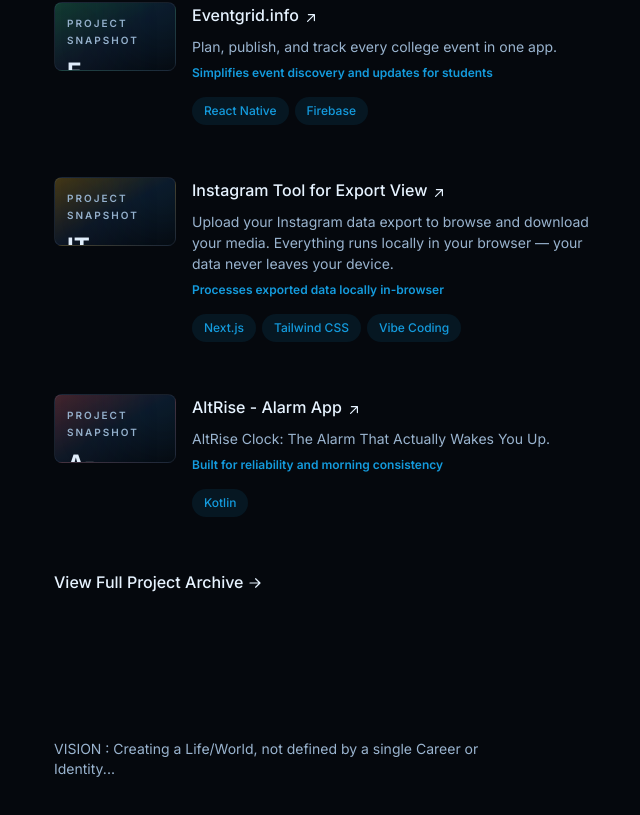
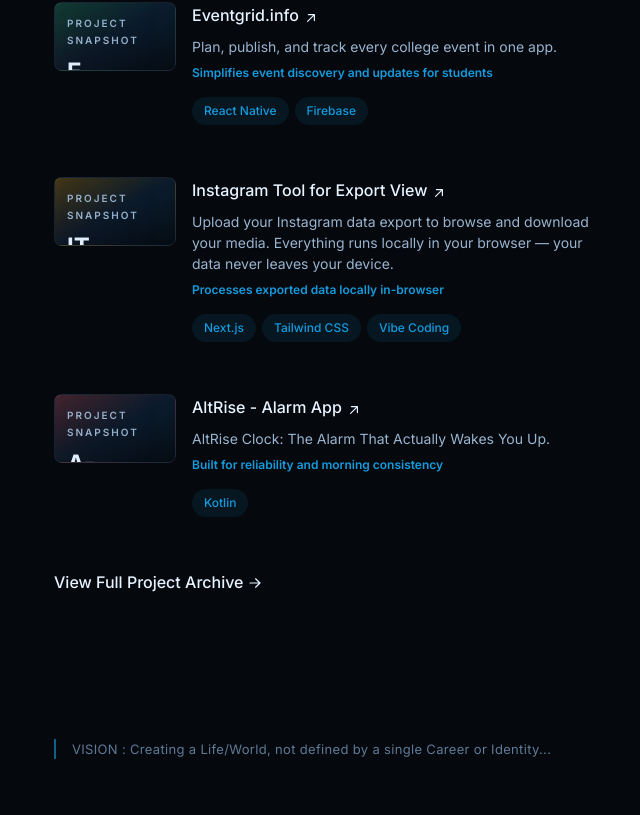
Before and after one commit to adilkt16/portfolio, a Next.js app: page / in a window 1280 px wide. Shown: the part 1546-2361 px from the top of the page, without its empty margins (594-1234 px from the left). Built offline with nearby package versions, Linux system fonts and the light colour scheme.

Commit message:
feat: update Footer component styling for improved layout and readability

```diff
--- a/components/Footer.tsx
+++ b/components/Footer.tsx
@@ -1,7 +1,7 @@
 export default function Footer() {
   return (
-    <footer className="max-w-md pb-16 text-sm text-foreground-muted sm:pb-0">
-      <p>
+    <footer className="max-w-xl pb-16 text-sm text-foreground-muted sm:pb-0">
+      <p className="border-l-2 border-primary/60 pl-4 text-[13px] tracking-wide text-foreground-accent">
         VISION : Creating a Life/World, not defined by a single Career or Identity...
       </p>
     </footer>
```
